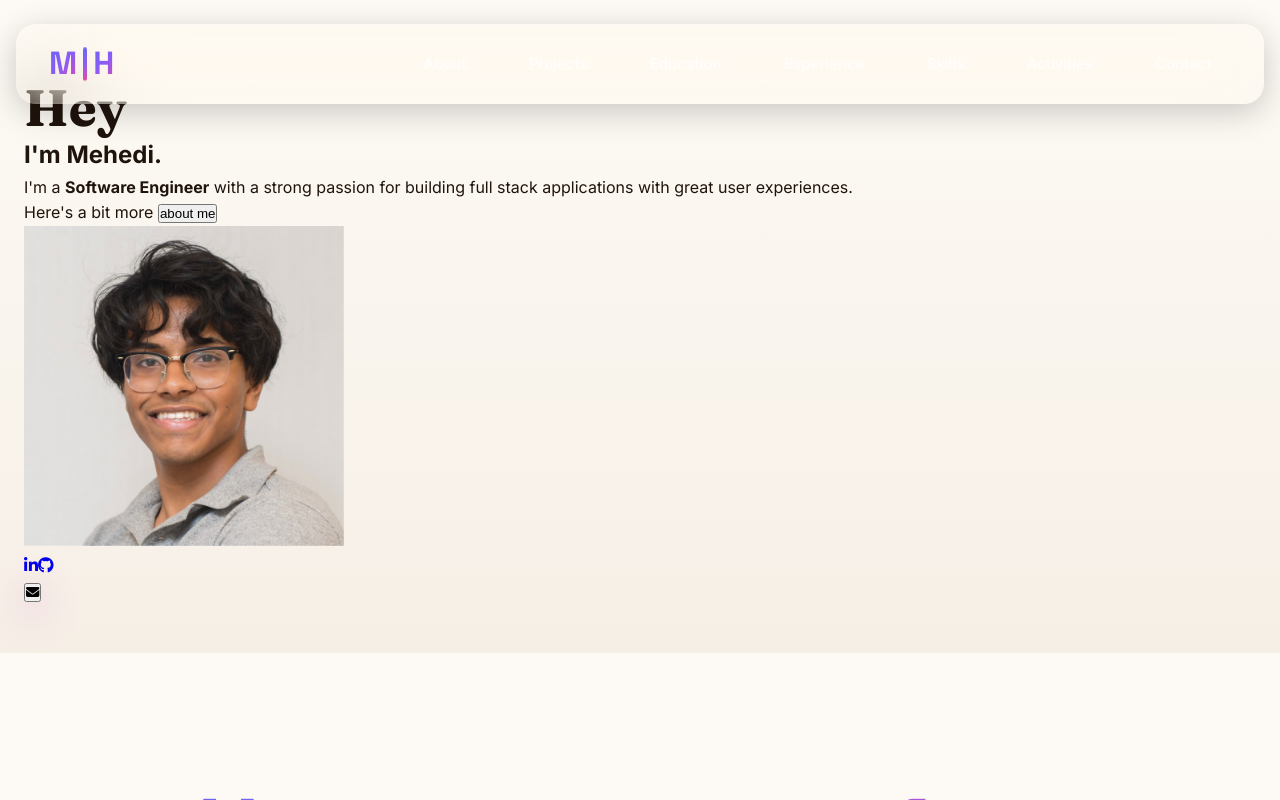
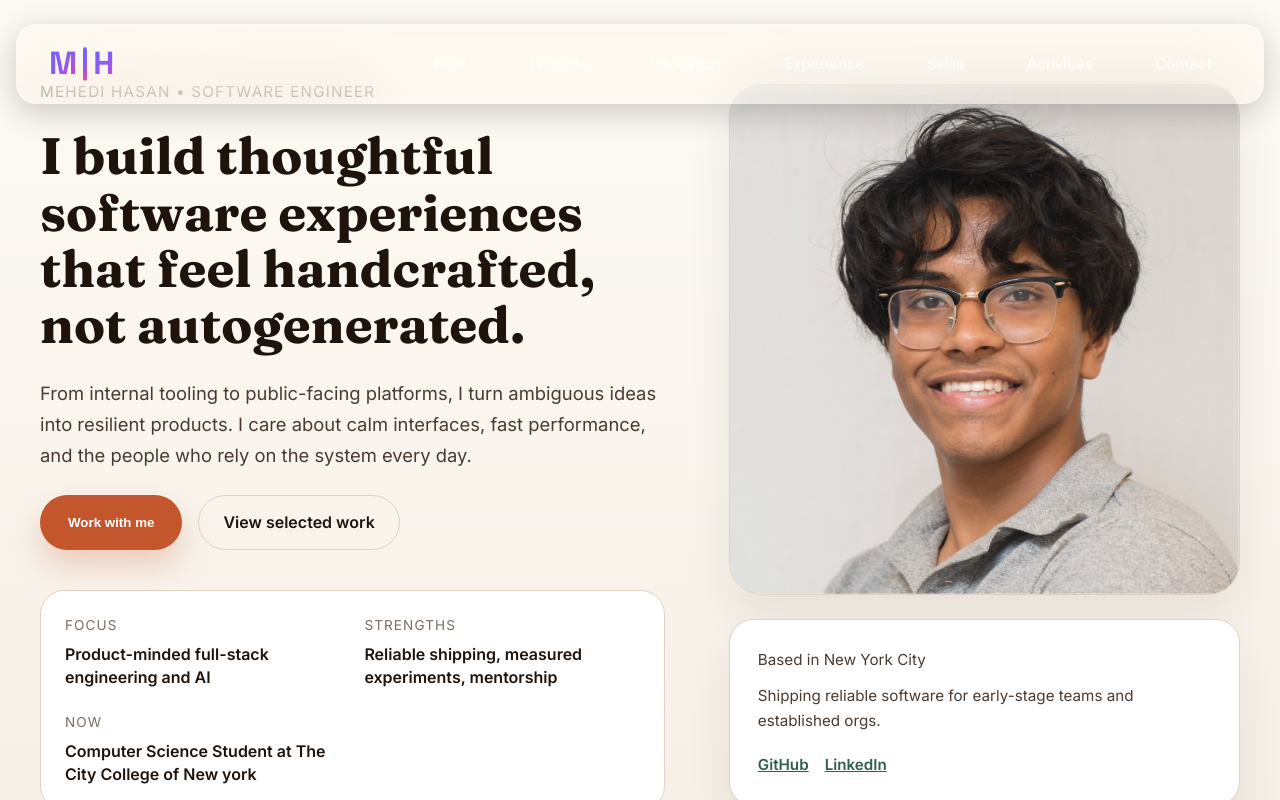
Before and after one commit to techmehedi/techmehedi.github.io, a Next.js app: page / in a window 1280 px wide. Shown: the top 800 px of the page. Built offline with nearby package versions, Linux system fonts and the light colour scheme.

Commit message:
Update Hero component - change highlights text

```diff
--- a/components/Hero.tsx
+++ b/components/Hero.tsx
@@ -1,207 +1,73 @@
 'use client'
 
-import { motion, useScroll, useTransform } from 'framer-motion'
 import Image from 'next/image'
-import { useState, useEffect } from 'react'
 import styles from './Hero.module.css'
 
 interface HeroProps {
   onContactClick: () => void
 }
 
+const highlights = [
+  { label: 'Focus', value: 'Product-minded full-stack engineering and AI' },
+  { label: 'Strengths', value: 'Reliable shipping, measured experiments, mentorship' },
+  { label: 'Now', value: 'Computer Science Student at The City College of New york' },
+]
+
 export default function Hero({ onContactClick }: HeroProps) {
-  const [mousePosition, setMousePosition] = useState({ x: 0, y: 0 })
-  const { scrollY } = useScroll()
-  const y = useTransform(scrollY, [0, 500], [0, 150])
-  const opacity = useTransform(scrollY, [0, 300], [1, 0])
-
-  useEffect(() => {
-    const handleMouseMove = (e: MouseEvent) => {
-      setMousePosition({
-        x: (e.clientX / window.innerWidth - 0.5) * 20,
-        y: (e.clientY / window.innerHeight - 0.5) * 20,
-      })
-    }
-    window.addEventListener('mousemove', handleMouseMove)
-    return () => window.removeEventListener('mousemove', handleMouseMove)
-  }, [])
-
   return (
     <section id="landing-page" className={styles.hero}>
-      <motion.div
-        className={styles.backgroundGradient}
-        style={{ y, opacity }}
-        animate={{
-          background: [
-            'radial-gradient(circle at 20% 50%, rgba(99, 102, 241, 0.3) 0%, transparent 50%)',
-            'radial-gradient(circle at 80% 80%, rgba(139, 92, 246, 0.3) 0%, transparent 50%)',
-            'radial-gradient(circle at 40% 20%, rgba(236, 72, 153, 0.3) 0%, transparent 50%)',
-            'radial-gradient(circle at 20% 50%, rgba(99, 102, 241, 0.3) 0%, transparent 50%)',
-          ],
-        }}
-        transition={{ duration: 10, repeat: Infinity, ease: 'linear' }}
-      />
-
-      <div className={styles.content}>
-        <motion.div
-          className={styles.intro}
-          initial={{ opacity: 0, y: 50 }}
-          animate={{ opacity: 1, y: 0 }}
-          transition={{ duration: 0.8, ease: 'easeOut' }}
-        >
-          <motion.div
-            className={styles.text}
-            initial={{ opacity: 0, x: -50 }}
-            animate={{ opacity: 1, x: 0 }}
-            transition={{ duration: 0.8, delay: 0.2 }}
-          >
-            <motion.div
-              className={styles.titleWrapper}
-              initial={{ opacity: 0 }}
-              animate={{ opacity: 1 }}
-              transition={{ duration: 0.8, delay: 0.4 }}
-            >
-              <motion.h1
-                className={styles.title}
-                initial={{ opacity: 0, y: 30 }}
-                animate={{ opacity: 1, y: 0 }}
-                transition={{ duration: 0.6, delay: 0.5 }}
-              >
-                Hey
-              </motion.h1>
-              <motion.h1
-                className={styles.titleSecond}
-                initial={{ opacity: 0, y: 30 }}
-                animate={{ opacity: 1, y: 0 }}
-                transition={{ duration: 0.6, delay: 0.7 }}
-                whileHover={{ scale: 1.05 }}
-              >
-                I&apos;m Mehedi.
-              </motion.h1>
-            </motion.div>
-
-            <motion.p
-              className={styles.para}
-              initial={{ opacity: 0, y: 20 }}
-              animate={{ opacity: 1, y: 0 }}
-              transition={{ duration: 0.6, delay: 0.9 }}
-            >
-              I&apos;m a <motion.b
-                className={styles.gradientText}
-                whileHover={{ scale: 1.1 }}
-                transition={{ type: 'spring', stiffness: 400 }}
-              >Software Engineer</motion.b> with a strong
-              passion for building full stack applications with great user experiences.
-              <br />
-              Here&apos;s a bit more{' '}
-              <motion.button
-                className={styles.aboutMeBtn}
-                onClick={onContactClick}
-                whileHover={{ scale: 1.05, y: -2 }}
-                whileTap={{ scale: 0.95 }}
-                initial={{ opacity: 0, scale: 0.9 }}
-                animate={{ opacity: 1, scale: 1 }}
-                transition={{ delay: 1.0 }}
-              >
-                about me
-              </motion.button>
-            </motion.p>
-          </motion.div>
-
-          <motion.div
-            className={styles.imageWrapper}
-            initial={{ opacity: 0, scale: 0.8, rotateY: -15 }}
-            animate={{ opacity: 1, scale: 1, rotateY: 0 }}
-            transition={{ duration: 1, delay: 0.6, type: 'spring', stiffness: 100 }}
-            style={{
-              transform: `perspective(1000px) rotateY(${mousePosition.x}deg) rotateX(${-mousePosition.y}deg)`,
-            }}
-            whileHover={{ scale: 1.05, z: 50 }}
-          >
-            <motion.div
-              className={styles.glow}
-              animate={{
-                boxShadow: [
-                  '0 0 40px rgba(99, 102, 241, 0.5)',
-                  '0 0 60px rgba(139, 92, 246, 0.5)',
-                  '0 0 40px rgba(236, 72, 153, 0.5)',
-                  '0 0 40px rgba(99, 102, 241, 0.5)',
-                ],
-              }}
-              transition={{ duration: 3, repeat: Infinity }}
-            />
+      <div className={styles.inner}>
+        <div className={styles.copy}>
+          <p className={styles.eyebrow}>Mehedi Hasan • Software Engineer</p>
+          <h1 className={styles.title}>
+            I build thoughtful software experiences that feel handcrafted, not autogenerated.
+          </h1>
+          <p className={styles.lede}>
+            From internal tooling to public-facing platforms, I turn ambiguous ideas into resilient
+            products. I care about calm interfaces, fast performance, and the people who rely on the system
+            every day.
+          </p>
+          <div className={styles.actions}>
+            <button onClick={onContactClick} className={styles.primaryAction}>
+              Work with me
+            </button>
+            <a href="#projects" className={styles.secondaryAction}>
+              View selected work
+            </a>
+          </div>
+          <ul className={styles.highlights}>
+            {highlights.map((item) => (
+              <li key={item.label}>
+                <span>{item.label}</span>
+                <p>{item.value}</p>
+              </li>
+            ))}
+          </ul>
+        </div>
+        <div className={styles.portrait}>
+          <div className={styles.photoFrame}>
             <Image
               src="/assets/HeadShot.jpeg"
               alt="Mehedi Hasan"
-              width={320}
-              height={320}
-              className={styles.headshot}
+              width={420}
+              height={520}
               priority
             />
-          </motion.div>
-        </motion.div>
-
-        <motion.div
-          className={styles.socialList}
-          initial={{ opacity: 0, y: 30 }}
-          animate={{ opacity: 1, y: 0 }}
-          transition={{ duration: 0.6, delay: 1.1 }}
-        >
-          {[
-            { icon: 'fab fa-linkedin-in', href: 'https://www.linkedin.com/in/techmehedi/', label: 'LinkedIn' },
-            { icon: 'fab fa-github', href: 'https://github.com/techmehedi', label: 'GitHub' },
-          ].map((social, index) => (
-            <motion.a
-              key={index}
-              href={social.href}
-              target="_blank"
-              rel="noopener noreferrer"
-              className={styles.socialLink}
-              whileHover={{ scale: 1.2, rotate: 360, y: -5 }}
-              whileTap={{ scale: 0.9 }}
-              initial={{ opacity: 0, y: 20 }}
-              animate={{ opacity: 1, y: 0 }}
-              transition={{ duration: 0.5, delay: 1.2 + index * 0.1 }}
-            >
-              <i className={social.icon}></i>
-            </motion.a>
-          ))}
-        </motion.div>
+          </div>
+          <div className={styles.profileCard}>
+            <p>Based in New York City</p>
+            <p>Shipping reliable software for early-stage teams and established orgs.</p>
+            <div className={styles.socials}>
+              <a href="https://github.com/techmehedi" target="_blank" rel="noopener noreferrer">
+                GitHub
+              </a>
+              <a href="https://www.linkedin.com/in/techmehedi/" target="_blank" rel="noopener noreferrer">
+                LinkedIn
+              </a>
+            </div>
+          </div>
+        </div>
       </div>
-
-      <motion.button
-        className={styles.mailBtn}
-        onClick={onContactClick}
-        aria-label="Contact"
-        whileHover={{ scale: 1.1, rotate: 5 }}
-        whileTap={{ scale: 0.9 }}
-        animate={{
-          boxShadow: [
-            '0 8px 32px rgba(99, 102, 241, 0.4)',
-            '0 12px 48px rgba(139, 92, 246, 0.5)',
-            '0 8px 32px rgba(236, 72, 153, 0.4)',
-            '0 8px 32px rgba(99, 102, 241, 0.4)',
-          ],
-        }}
-        transition={{ duration: 2, repeat: Infinity }}
-      >
-        <i className="fas fa-envelope"></i>
-      </motion.button>
-
-      <motion.a
-        href="#projects"
-        className={styles.scroll}
-        initial={{ opacity: 0 }}
-        animate={{ opacity: 1 }}
-        transition={{ delay: 1.5 }}
-        whileHover={{ y: 10 }}
-      >
-        <motion.div
-          className={styles.scrollIcon}
-          animate={{ y: [0, 10, 0] }}
-          transition={{ duration: 1.5, repeat: Infinity }}
-        />
-      </motion.a>
     </section>
   )
 }
```
